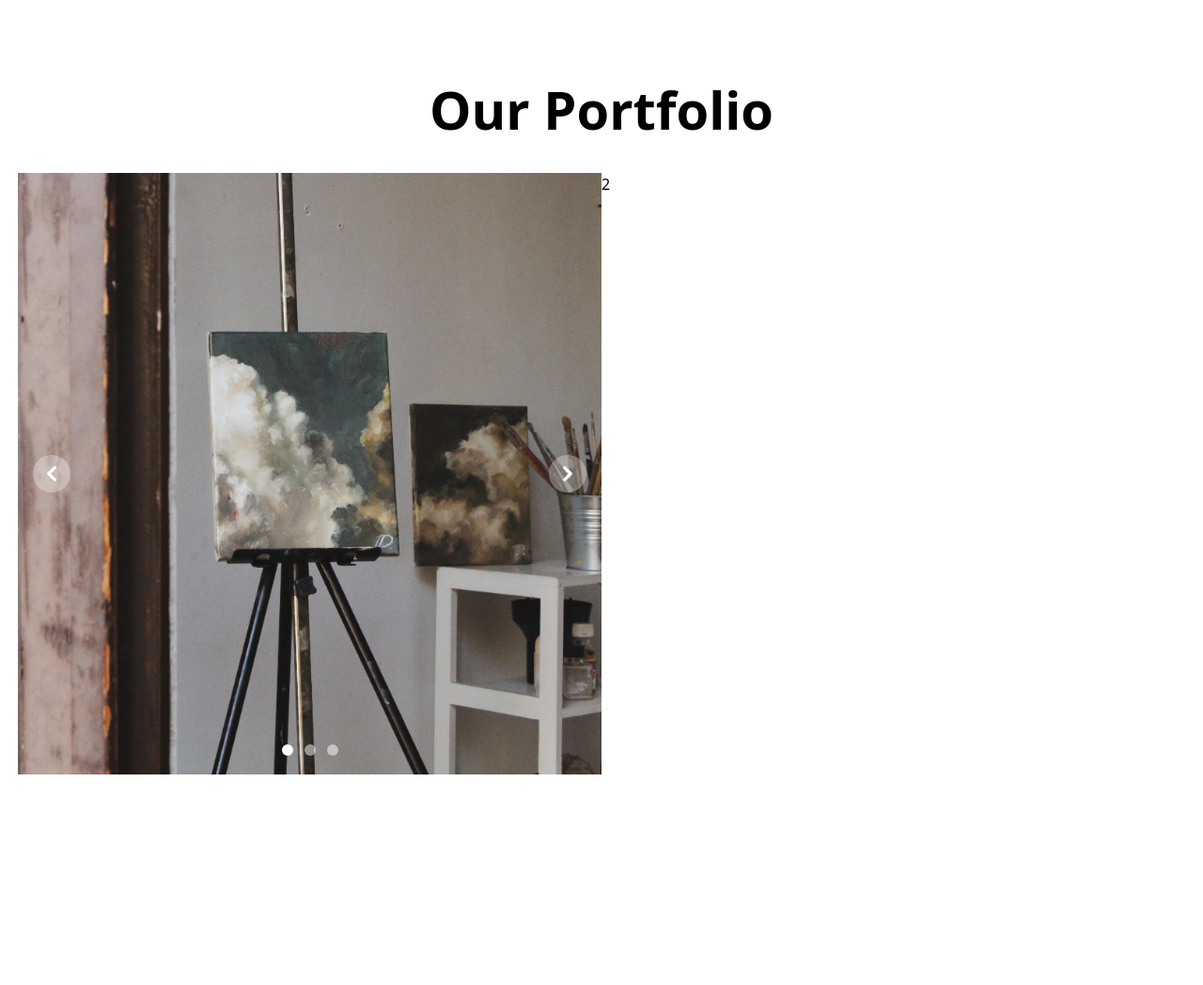
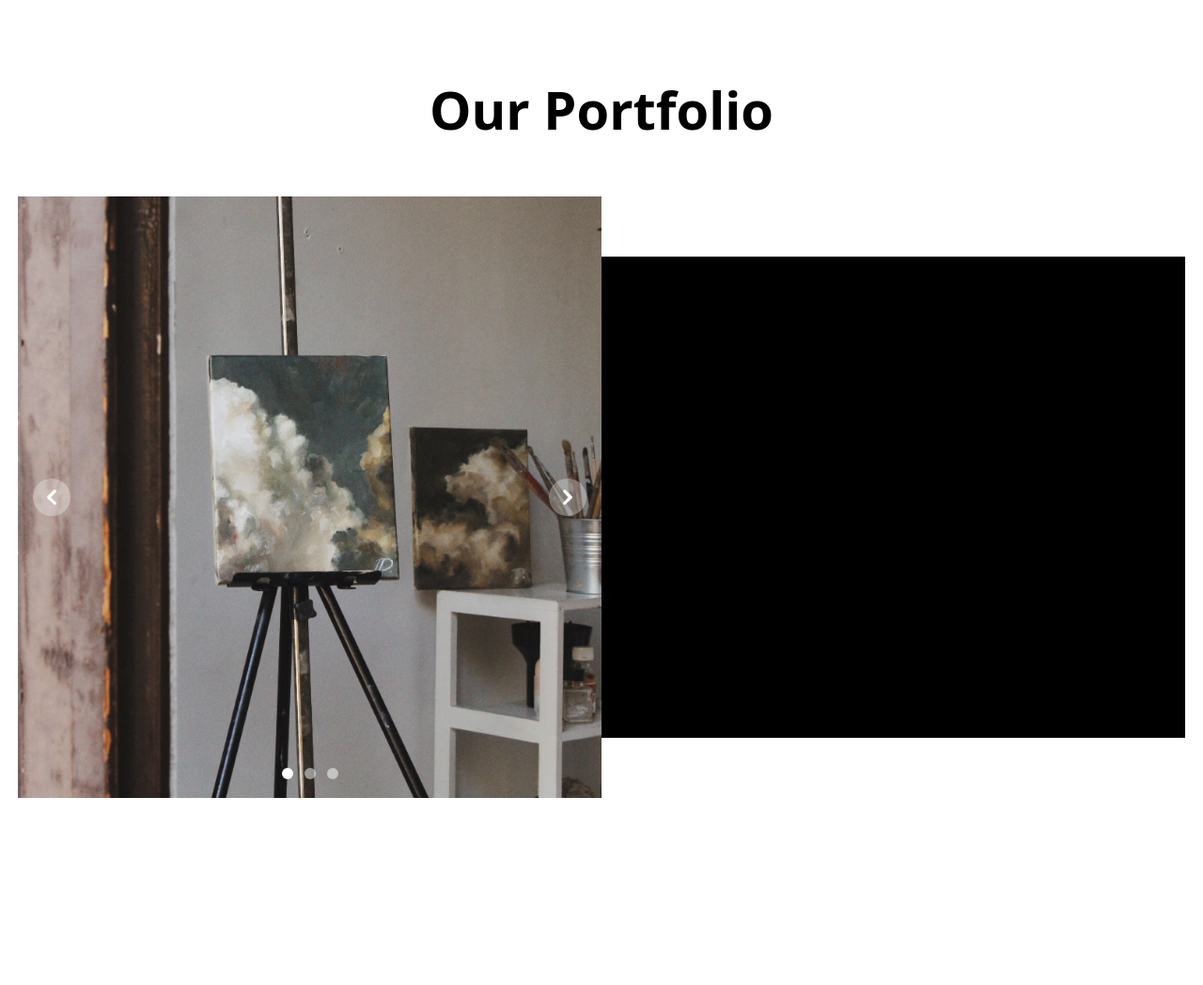
Before and after one commit to jakemerlin1133/architect2, a PHP site: page / in a window 1280 px wide. Shown: the part 1454-2502 px from the top of the page at 94% size. Before the commit the page ends 2278 px from the top, so only its background shows below. Run offline with PHP 8.4, Linux system fonts and the light colour scheme; some libraries are stand-ins or nearby versions.

Commit message:
code changed

```diff
--- a/index.php
+++ b/index.php
@@ -159,7 +159,7 @@
     </div>
 
     <!-- Portfolio -->
-    <div class="font-bold text-center text-[3.5em] mt-[5rem] mb-[2%]">
+    <div class="font-bold text-center text-[3.5em] mt-[5rem] mb-[4%]">
         Our Portfolio
     </div>
 
@@ -206,11 +206,11 @@
                     </span>
                 </button>
             </div>
-
         </div>
 
-
-        <div>2</div>
+        <div class="bg-black h-[80%] w-full my-auto">
+            qweqw
+        </div>
     </div>
 
     <div class="h-[100vh]">
```
